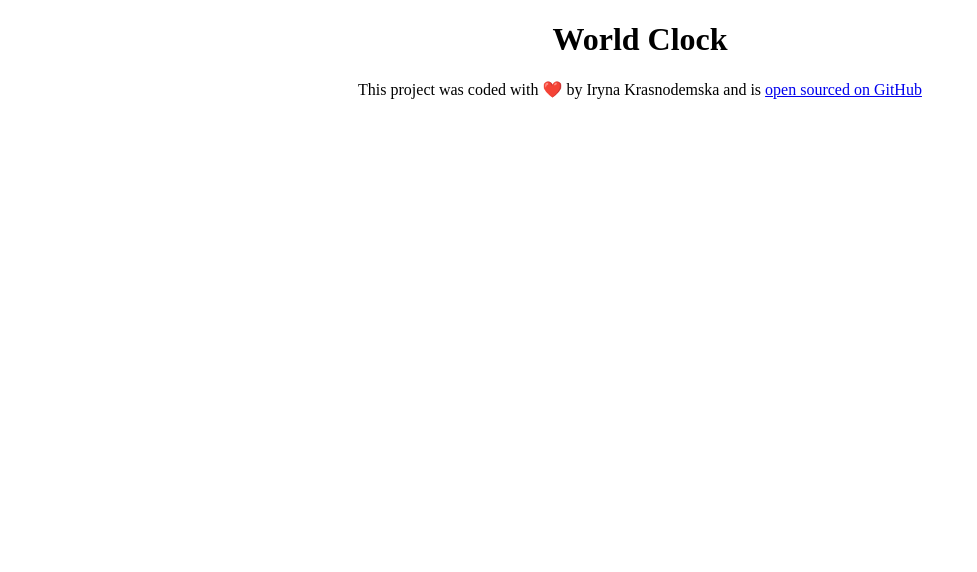
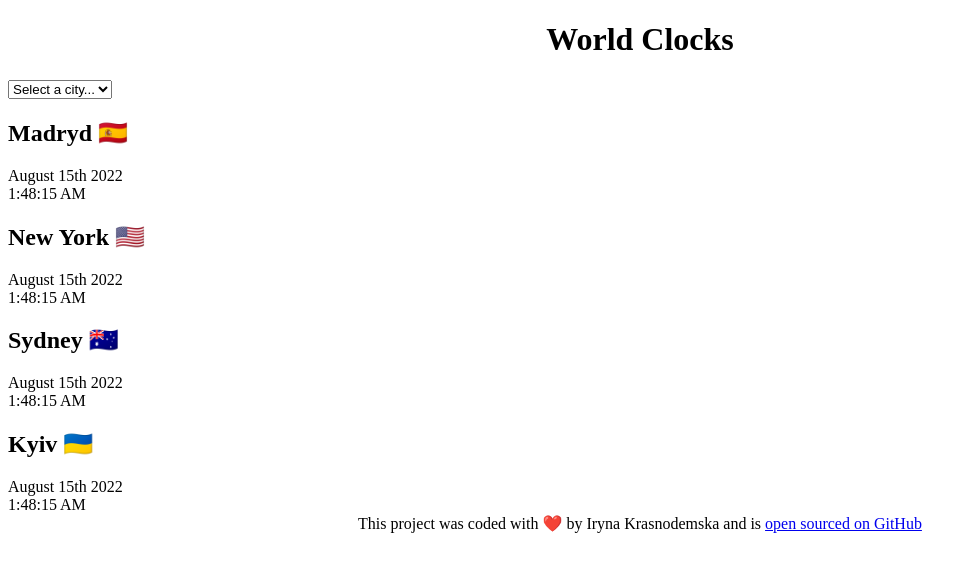
Before and after one commit to IrynaKrasnodemska/World-Clock, a plain HTML site: page index.html in a window 1280 px wide. Shown: the whole page, without its empty margins (0-977 px from the left). Drawn offline with Linux system fonts and the light colour scheme.

Commit message:
Added basic HTML

```diff
--- a/index.html
+++ b/index.html
@@ -8,7 +8,37 @@
     <title>World Clock - Iryna Krasnodemska</title>
   </head>
   <body>
-    <h1>World Clock</h1>
+    <div class="content">
+    <h1>World Clocks</h1>
+   <select>
+        <option value="">Select a city...</option>
+        <option value="">Madryd</option>
+        <option value="">New York</option>
+        <option value="">Sydney</option>
+        <option value="">Kyiv</option>
+
+      </select>
+ <div class="city">
+        <h2>Madryd 🇪🇸</h2>
+        <div class="date">August 15th 2022</div>
+        <div class="time">1:48:15 AM</div>
+      </div>
+      <div class="city">
+        <h2>New York 🇺🇸</h2>
+        <div class="date">August 15th 2022</div>
+        <div class="time">1:48:15 AM</div>
+      </div>
+      <div class="city">
+        <h2>Sydney 🇦🇺</h2>
+        <div class="date">August 15th 2022</div>
+        <div class="time">1:48:15 AM</div>
+      </div>
+      <div class="city">
+        <h2>Kyiv 🇺🇦</h2>
+        <div class="date">August 15th 2022</div>
+        <div class="time">1:48:15 AM</div>
+      </div>
+
     <footer>
       This project was coded with ❤️ by Iryna Krasnodemska and is
       <a
@@ -17,6 +47,7 @@
       >
         open sourced on GitHub</a
       >
+    </div>
     </footer>
     <script src="JavaScript/index.js"></script>
   </body>
```
